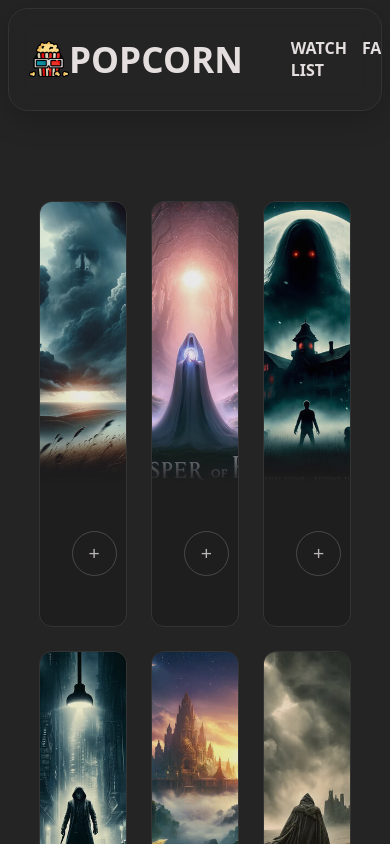
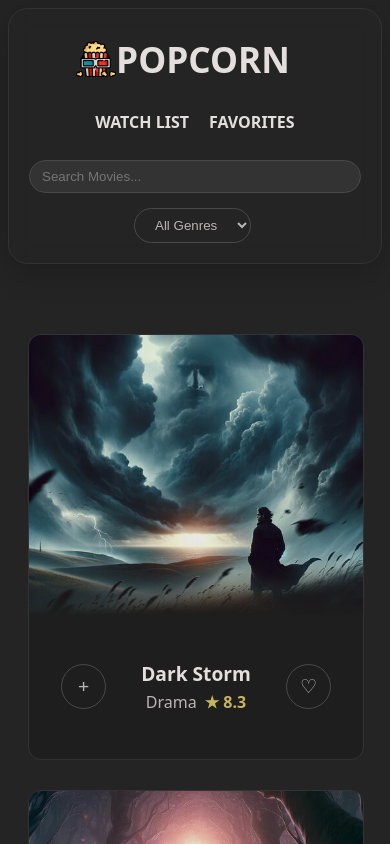
Before and after one commit to GabrielaSzuiogan/W5-ReactMoviesProject, a React (Vite) app in the folder movies-react/: page / in a window 390 px wide. Shown: the top 844 px of the page. Built offline with nearby package versions, Linux system fonts and the light colour scheme.

Commit message:
design: responsiveness

```diff
--- a/movies-react/src/components/Header/Header.css
+++ b/movies-react/src/components/Header/Header.css
@@ -3,6 +3,7 @@
   flex-direction: row;
   gap: 50px;
   margin-bottom: 50px;
+  padding: 15px 30px;
   overflow: hidden;
   align-items: center;
   justify-content: space-between;
@@ -11,7 +12,6 @@
   border: 1px solid var(--border-c);
   border-radius: var(--border-radius-medium);
   box-shadow: 0 8px 32px rgba(0, 0, 0, 0.2);
-  padding: 20px;
   color: var(--main-text);
 }
 
@@ -31,6 +31,14 @@
   color: var(--yellow);
 }
 
+.header-left {
+  display: flex;
+  gap: 10px;
+  align-items: center;
+  gap: 1.5rem;
+  flex-shrink: 0;
+}
+
 .logo-title {
   display: flex;
   align-items: center;
@@ -40,21 +48,63 @@
 
 .logo {
   height: 2.5em;
-  width: 2.5em;
+  width: auto;
 }
 
 .header-title {
   font-size: 2.2em !important;
 }
 
+.nav-links {
+  display: flex;
+  gap: 20px;
+  flex-shrink: 0;
+}
+
+.nav-links a {
+  font-size: 1rem;
+  font-weight: 600;
+  text-transform: uppercase;
+  text-decoration: none;
+  color: var(--main-text, white);
+
+  white-space: nowrap;
+  transition: color 0.2s ease;
+}
+
+.nav-links a:hover {
+  color: var(--yellow, #ffc107);
+}
+
 .header-right {
   display: flex;
   gap: 10px;
   align-items: center;
+  justify-content: flex-end;
+  min-width: 0;
 }
-.header-left {
-  display: flex;
-  gap: 10px;
-  align-items: center;
-  gap: 1.5rem;
+@media (max-width: 1200px) {
+  .header-wrapper {
+    flex-direction: column;
+    gap: 20px;
+    height: auto;
+    padding: 20px;
+  }
+
+  .header-left {
+    flex-direction: column;
+    gap: 15px;
+    width: 100%;
+    justify-content: center;
+  }
+
+  .header-right {
+    width: 100%;
+    justify-content: center;
+    flex-direction: column;
+    gap: 15px;
+  }
 }
+
+@media (min-width: 481px) {
+}
--- a/movies-react/src/components/Header/Header.jsx
+++ b/movies-react/src/components/Header/Header.jsx
@@ -16,7 +16,7 @@ function Header({ setSearchGenre, setGenre, onNavigate }) {
             Popcorn
           </a>
         </div>
-        <div className="nav-links" style={{ display: "flex", gap: "15px" }}>
+        <div className="nav-links">
           <a href="#" onClick={() => onNavigate("watchlist")}>
             Watch List
           </a>
--- a/movies-react/src/components/MainContent/Content.css
+++ b/movies-react/src/components/MainContent/Content.css
@@ -1,11 +1,10 @@
 .movie-grid {
   display: grid;
-  grid-template-columns: 30% 30% 30%;
-  gap: 24px;
+  /* calculates columns based on available space */
+  grid-template-columns: repeat(auto-fill, minmax(300px, 1fr));
+  gap: 30px;
   padding: 40px;
   background-color: var(--main-background);
-  justify-content: center;
-  align-items: center;
 }
 
 .search-nf {
@@ -17,3 +16,10 @@
   font-size: 2rem;
   color: var(--message-nf);
 }
+
+@media (max-width: 700px) {
+  .movie-grid {
+    grid-template-columns: 1fr;
+    padding: 20px;
+  }
+}
--- a/movies-react/src/components/MainContent/MovieList.jsx
+++ b/movies-react/src/components/MainContent/MovieList.jsx
@@ -41,9 +41,9 @@ function MovieList({
     <div className="movie-container">
       <div className="movie-grid">
         {loading
-          ? // Render 6 Skeleton cards while waiting,
+          ? // Render some Skeleton cards while waiting,
             // array is empty, the item is useless to us but we need the index
-            Array.from({ length: 6 }).map((_, index) => (
+            Array.from({ length: 12 }).map((_, index) => (
               <Skeleton key={index} />
             ))
           : filteredMovies.map((movie) => {
--- a/movies-react/src/components/MovieCard/MovieCard.css
+++ b/movies-react/src/components/MovieCard/MovieCard.css
@@ -9,8 +9,11 @@
   flex-direction: column;
   position: relative;
   border: 1px solid var(--border-c);
+
+  width: 100%;
+  max-width: 400px;
+  margin: 0 auto;
 }
-
 .movie-card:hover {
   transform: translateY(-6px);
   box-shadow: 0 10px 20px rgba(0, 0, 0, 0.5);
@@ -108,3 +111,25 @@
   color: var(--main-text);
   border-color: var(--green);
 }
+
+@media (max-width: 1200px) {
+  .movie-body {
+    padding: 16px;
+    margin: 1rem;
+    height: 5rem;
+    display: flex;
+    flex-direction: row;
+    align-content: stretch;
+    justify-content: space-between;
+    gap: 10px;
+  }
+}
+
+@media (max-width: 700px) {
+  .movie-card {
+    min-width: 100px;
+  }
+  .movie-title {
+    font-size: 1.2rem;
+  }
+}
--- a/movies-react/src/components/SearchBar/SearchBar.css
+++ b/movies-react/src/components/SearchBar/SearchBar.css
@@ -1,15 +1,21 @@
 .search-box {
-  width: fit-content;
-  height: fit-content;
+  width: 100%;
+  max-width: 30rem;
   position: relative;
+  display: flex;
+  justify-content: center;
 }
+
 .search-input {
   padding: 8px 12px;
   border-radius: var(--border-radius-medium);
-  width: 30rem;
-  margin-right: 10px;
+
+  width: 100%;
+  margin-right: 0;
+
   border: 1px solid var(--border-cl);
   outline: none;
   background-color: var(--border-c);
   color: var(--sec-text);
+  box-sizing: border-box;
 }
```
